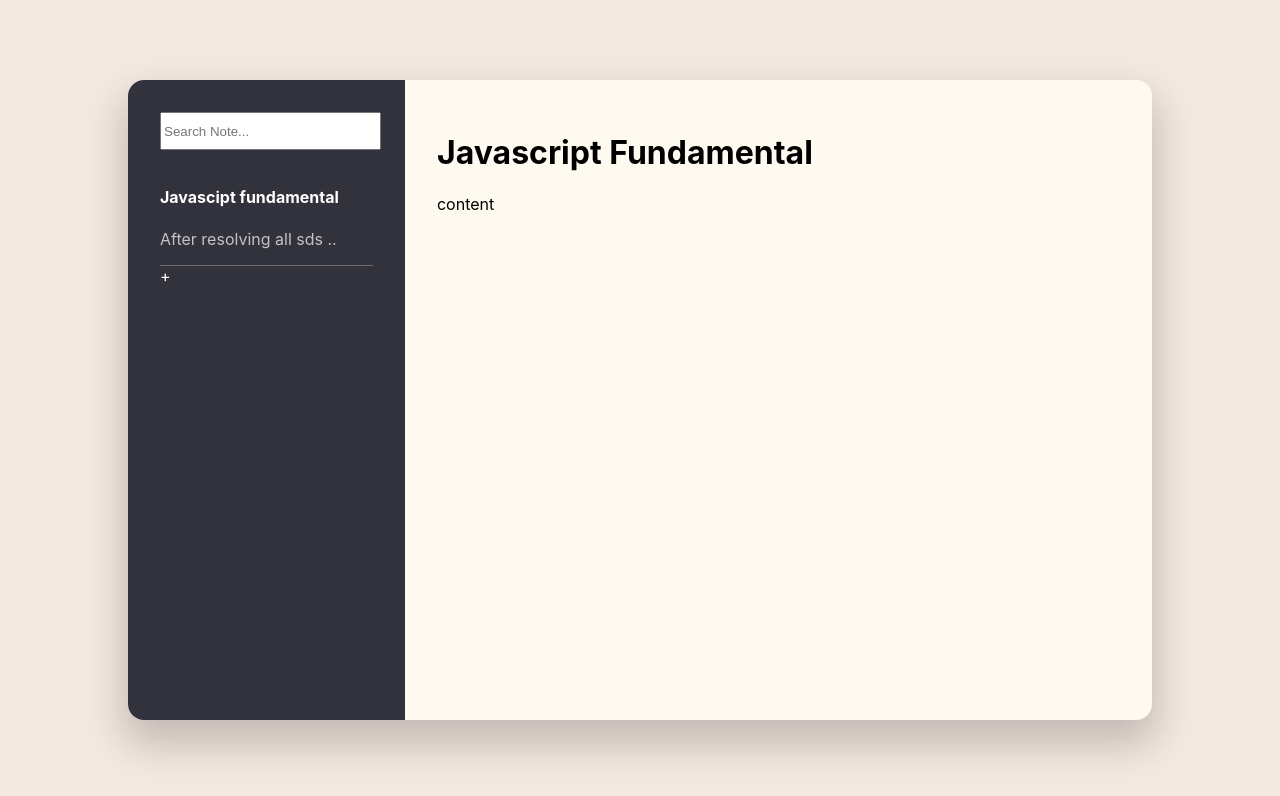
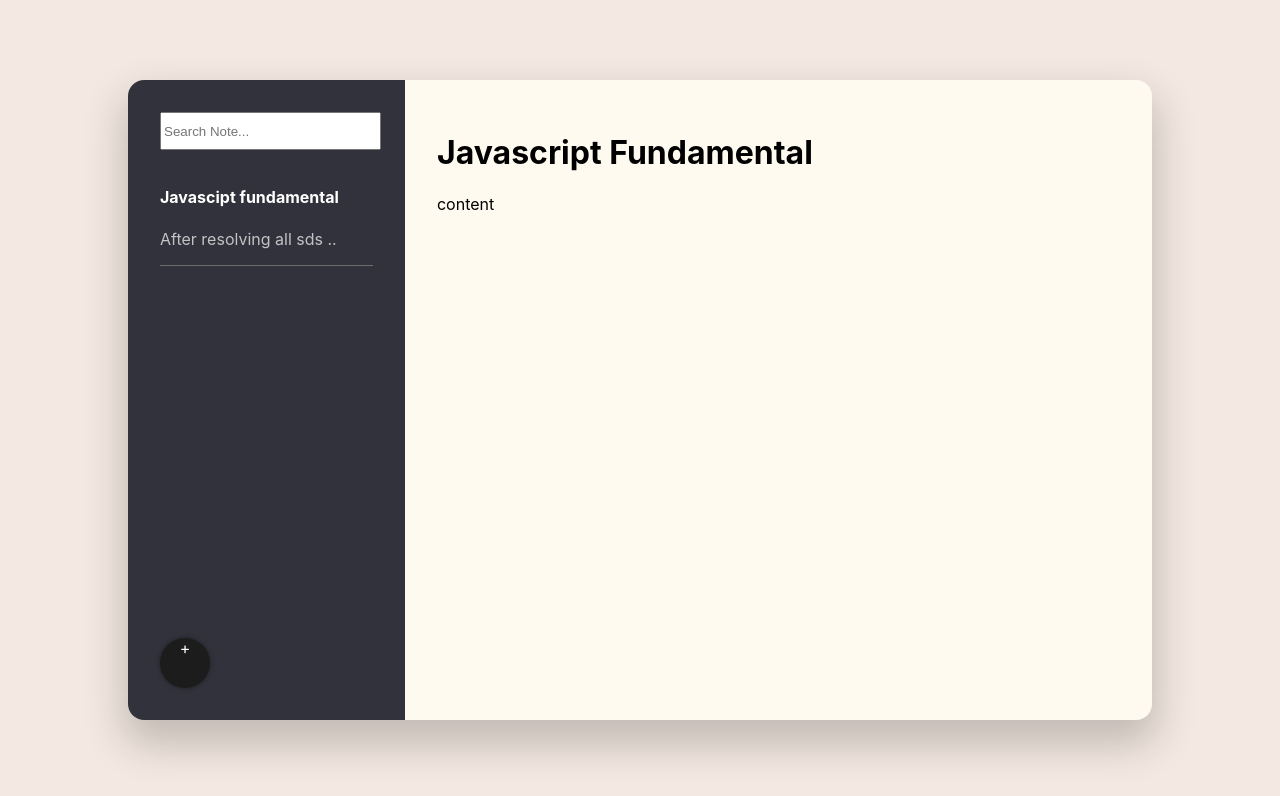
Before and after one commit to mistyhx/simple-notebook, a React (Create React App) app: page / in a window 1280 px wide. Shown: the top 796 px of the page. Built offline with nearby package versions, Linux system fonts and the light colour scheme.

Commit message:
changed add note button

```diff
--- a/src/App.css
+++ b/src/App.css
@@ -9,6 +9,7 @@
 .note {
   height: 80%;
   width: 80%;
+  position: relative;
   border-radius: 1rem;
   background-color: #fffaf0;
   box-shadow: 0px 20px 40px 5px rgba(0, 0, 0, 0.2);
@@ -16,3 +17,17 @@
   grid-template-areas: "sidebar main main main main main main main main main main main";
   overflow: hidden;
 }
+
+.button-add {
+  position: absolute;
+  z-index: 99;
+  bottom: 2rem;
+  left: 2rem;
+  background-color: #1c1c1c;
+  border-radius: 100px;
+  width: 50px;
+  height: 50px;
+  text-align: center;
+  box-shadow: 0 0 5px rgba(0, 0, 0, 0.4);
+  color: white;
+}
--- a/src/App.js
+++ b/src/App.js
@@ -5,8 +5,14 @@ import "./App.css";
 
 function App() {
   const [notes, setNotes] = useState(JSON.parse(window.localStorage.getItem("notes")));
+  const newNote = () => {
+    const temp = [...notes];
+    const newNote = { createOn: new Date(), title: "New note", content: "new note" };
+    temp.push(newNote);
+    setNotes(temp);
+  };
   useEffect(() => {
-    window.localStorage.setItem("notes", JSON.stringify({ key: "001", title: "Javascript", content: "My content" }));
+    window.localStorage.setItem("notes", JSON.stringify(notes));
     console.log(window.localStorage);
   }, [notes]);
   return (
@@ -14,6 +20,9 @@ function App() {
       <div className="note">
         <NoteList notes={notes} />
         <NoteEditor />
+        <div className="button-add" onClick={() => newNote()}>
+          +
+        </div>
       </div>
     </div>
   );
--- a/src/components/NoteList/index.js
+++ b/src/components/NoteList/index.js
@@ -9,7 +9,6 @@ const NoteList = () => {
         <h4>Javascipt fundamental</h4>
         <span>After resolving all sds ..</span>
       </div>
-      <div>+</div>
     </div>
   );
 };
```
